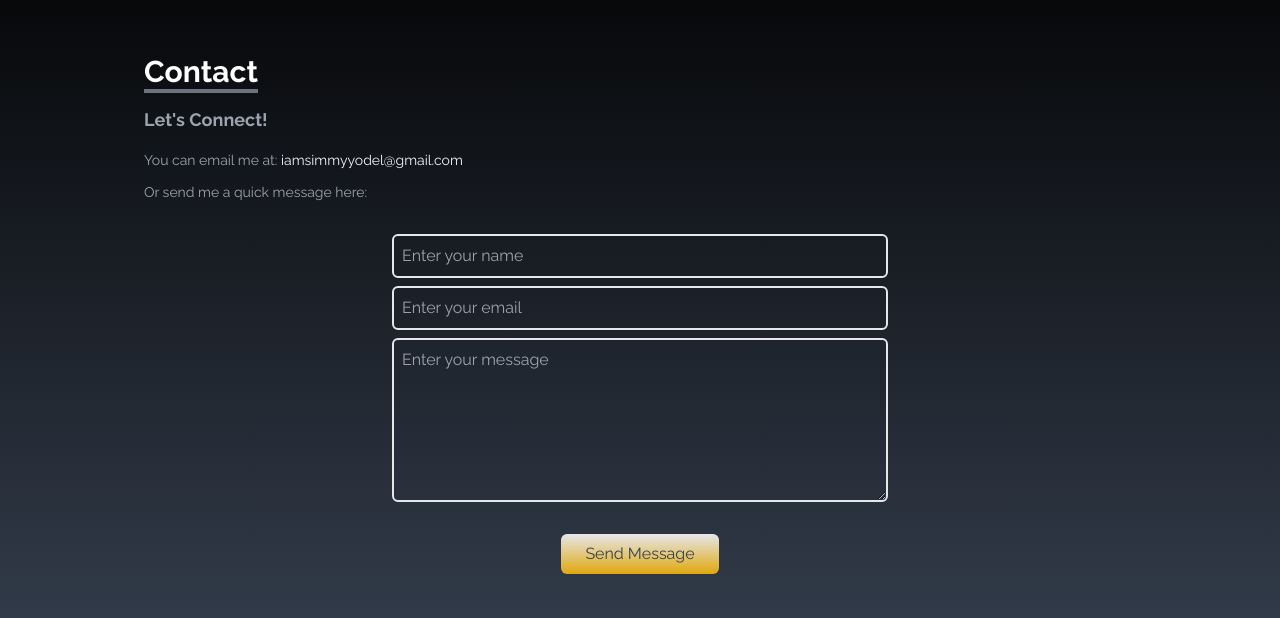
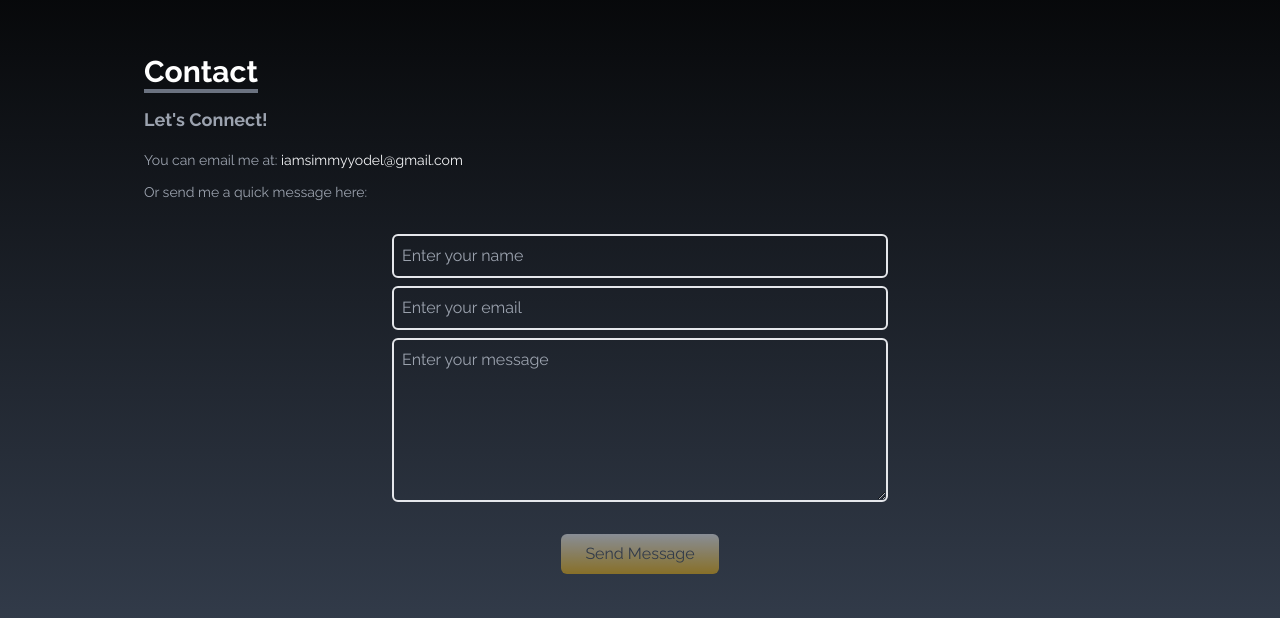
Before and after one commit to UncleSims/portfolio, a React (Vite) app: page / in a window 1280 px wide. Shown: the part 3302-3920 px from the top of the page. Built offline with nearby package versions, Linux system fonts and the light colour scheme.

Commit message:
changes to portfolio button

```diff
--- a/src/components/Contact.jsx
+++ b/src/components/Contact.jsx
@@ -1,5 +1,7 @@
+import { useState } from "react";
 import MobileSocials from "./MobileSocials";
 const Contact = () => {
+  const [email, setEmail] = useState("");
   return (
     <section
       name="contact"
@@ -48,6 +50,10 @@ const Contact = () => {
               name="email"
               placeholder="Enter your email"
               className="my-2 p-2 bg-transparent border-2 rounded-md text-white focus:outline-none"
+              onChange={(e) => {
+                setEmail(e.target.value);
+              }}
+              required
             />
             <textarea
               name="message"
@@ -55,7 +61,10 @@ const Contact = () => {
               rows="6"
               className="p-2 bg-transparent border-2 rounded-md text-white focus:outline-none"
             ></textarea>
-            <button className="text-gray-700 bg-gradient-to-b from-gray-200 to-[#e0a80d] px-6 py-2 my-8 mx-auto flex items-center rounded-md hover:scale-110 duration-300 ">
+            <button
+              className="text-gray-700 disabled:bg-gradient-to-b disabled:from-gray-200 disabled:to-[#e0a80d] disabled:opacity-50 bg-gradient-to-b from-gray-200 to-[#e0a80d] px-6 py-2 my-8 mx-auto flex items-center rounded-md hover:scale-110 duration-300 "
+              disabled={!email.trim().includes("@")}
+            >
               Send Message
             </button>
           </form>
```
